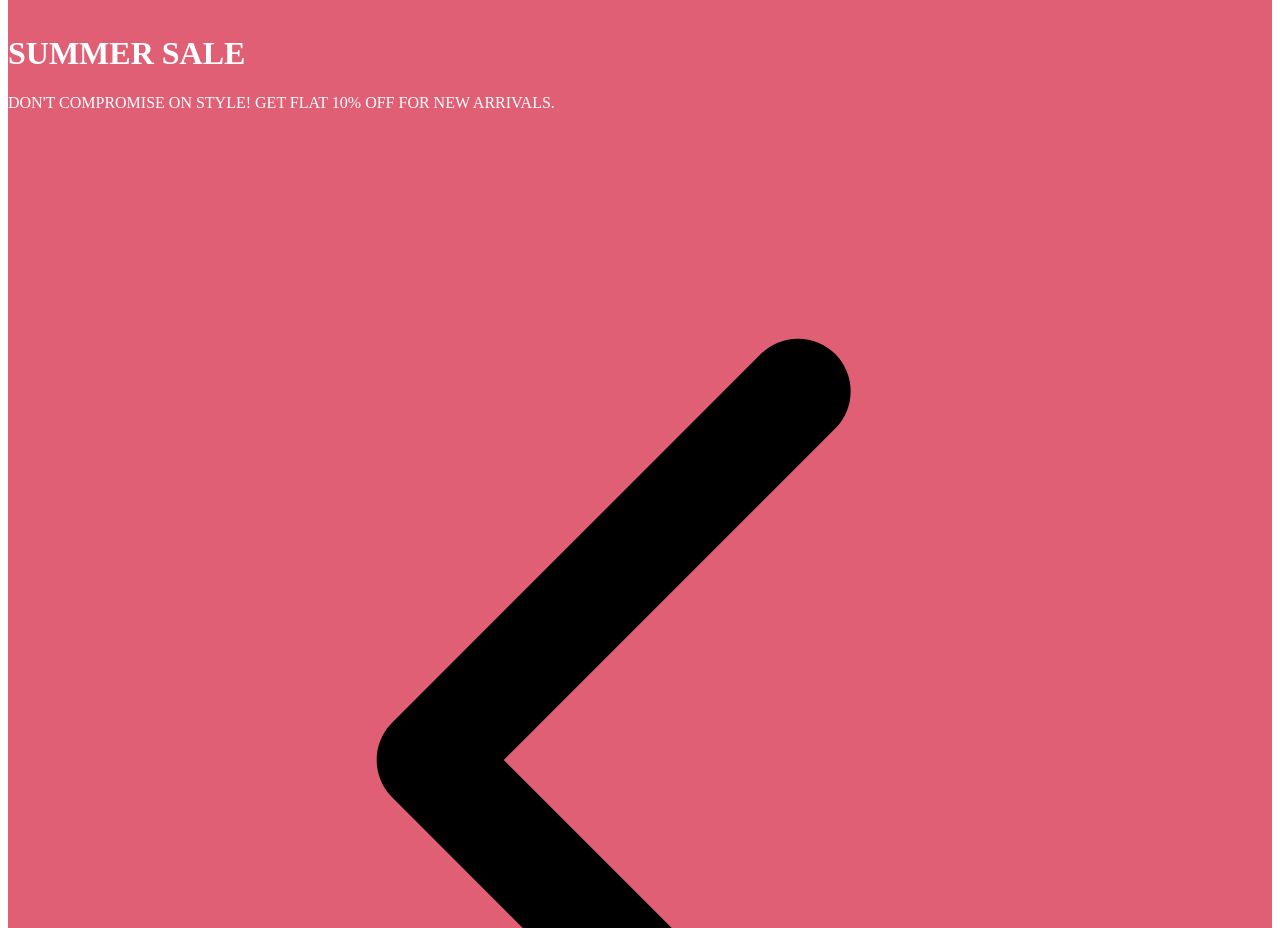
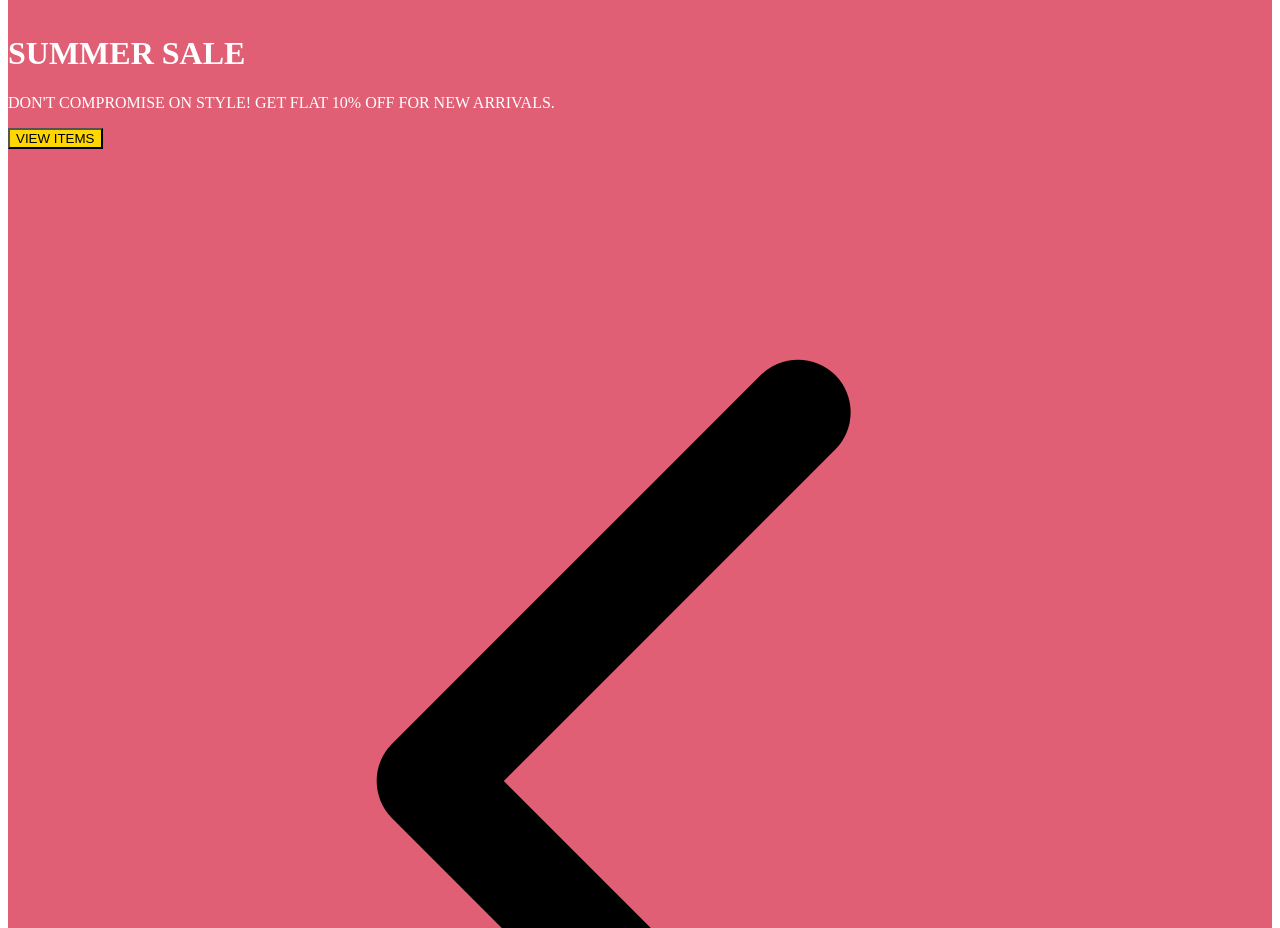
Before and after one commit to JamesPrenticez/ecommerce, a Next.js app: page / in a window 1280 px wide. Shown: the part 1040-1968 px from the top of the page. Built offline with nearby package versions, Linux system fonts and the light colour scheme.

Commit message:
Added a button

```diff
--- a/components/Header.jsx
+++ b/components/Header.jsx
@@ -10,7 +10,7 @@ function Header() {
   return (
     <header className="flex items-center justify-center lg:inline-flex h-16 bg-white sticky pl-4">
 
-      <h1 className="font-racing text-5xl hover:text-[pink] hover:cursor-pointer">
+      <h1 className="font-racing text-5xl hover:text-[fuchsia] hover:cursor-pointer">
         Poppins
       </h1>
 
@@ -18,7 +18,7 @@ function Header() {
         {navigation.map((item, index) => (
           <p
             key={index}
-            className="hover:border-b-8 hover:border-[pink] hover:cursor-pointer h-16 w-full pt-7"
+            className="hover:border-b-8 hover:border-[fuchsia] hover:cursor-pointer h-16 w-full pt-7"
           >
             {item.name}
           </p>
--- a/components/Slider.jsx
+++ b/components/Slider.jsx
@@ -56,6 +56,17 @@ function Slider() {
           >
             <p className={"text-poppins text-5xl "}>{sliderItems[activeIndex].desc}</p>
           </div>
+          <div
+            className="w-full col-start-7 col-span-5 row-start-5 flex items-center justify-center"
+            style={{color: `${sliderItems[activeIndex].txt}`}}
+          >
+            <button
+              className={"text-poppins text-5xl w-3/5 h-36 rounded-lg text-white"}
+              style={{backgroundColor: `${sliderItems[activeIndex].btn}`, color: `${sliderItems[activeIndex].btnTxt}`}}
+            >
+                VIEW ITEMS
+            </button>
+          </div>
 
           {/* Left Arrow */}
           <div
--- a/data.js
+++ b/data.js
@@ -5,7 +5,9 @@ export const sliderItems = [
     title: "SUMMER SALE",
     desc: "DON'T COMPROMISE ON STYLE! GET FLAT 10% OFF FOR NEW ARRIVALS.",
     bg: "#e05f74",
-    txt: "white"
+    txt: "white",
+    btn: "gold",
+    btnTxt: "black"
   },
   {
     id: 2,
@@ -13,7 +15,9 @@ export const sliderItems = [
     title: "AUTUMN COLLECTION",
     desc: "DON'T COMPROMISE ON STYLE! GET FLAT 25% OFF FOR NEW ARRIVALS.",
     bg: "pink",
-    txt: "black"
+    txt: "black",
+    btn: "Fuchsia",
+    btnTxt: "white"
   },
   {
     id: 3,
@@ -21,7 +25,9 @@ export const sliderItems = [
     title: "SUMMER SALE",
     desc: "DON'T COMPROMISE ON STYLE! GET FLAT 50% OFF FOR NEW ARRIVALS.",
     bg: "#0190b8",
-    txt: "white"
+    txt: "white",
+    btn: "white",
+    btnTxt: "black"
   },
   {
     id: 4,
@@ -29,6 +35,8 @@ export const sliderItems = [
     title: "AUTUMN COLLECTION",
     desc: "DON'T COMPROMISE ON STYLE! GET FLAT 100% OFF FOR NEW ARRIVALS.",
     bg: "gold",
-    txt: "black"
+    txt: "black",
+    btn: "black",
+    btnTxt: "white"
   },
 ];
```
